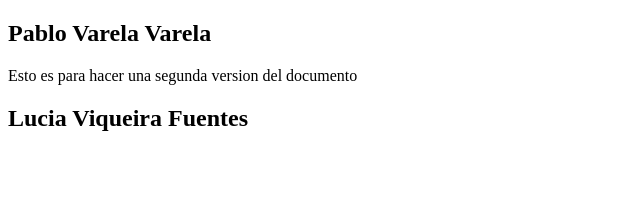
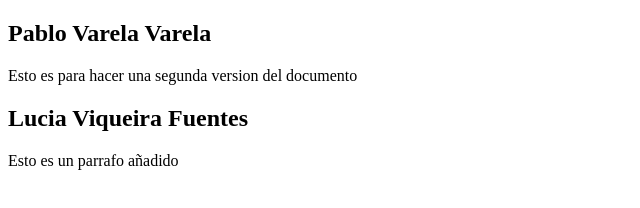
Before and after one commit to pablovareladev/TareaColaborativa, a plain HTML site: page index.html in a window 1280 px wide. Shown: the whole page, without its empty margins (0-640 px from the left). Drawn offline with Linux system fonts and the light colour scheme.

Commit message:
Cuarto commit

```diff
--- a/index.html
+++ b/index.html
@@ -12,5 +12,6 @@
     <p>Esto es para hacer una segunda version del documento</p>
 
     <h2>Lucia Viqueira Fuentes</h2>
+    <p>Esto es un parrafo añadido</p>
 </body>
 </html>
```
